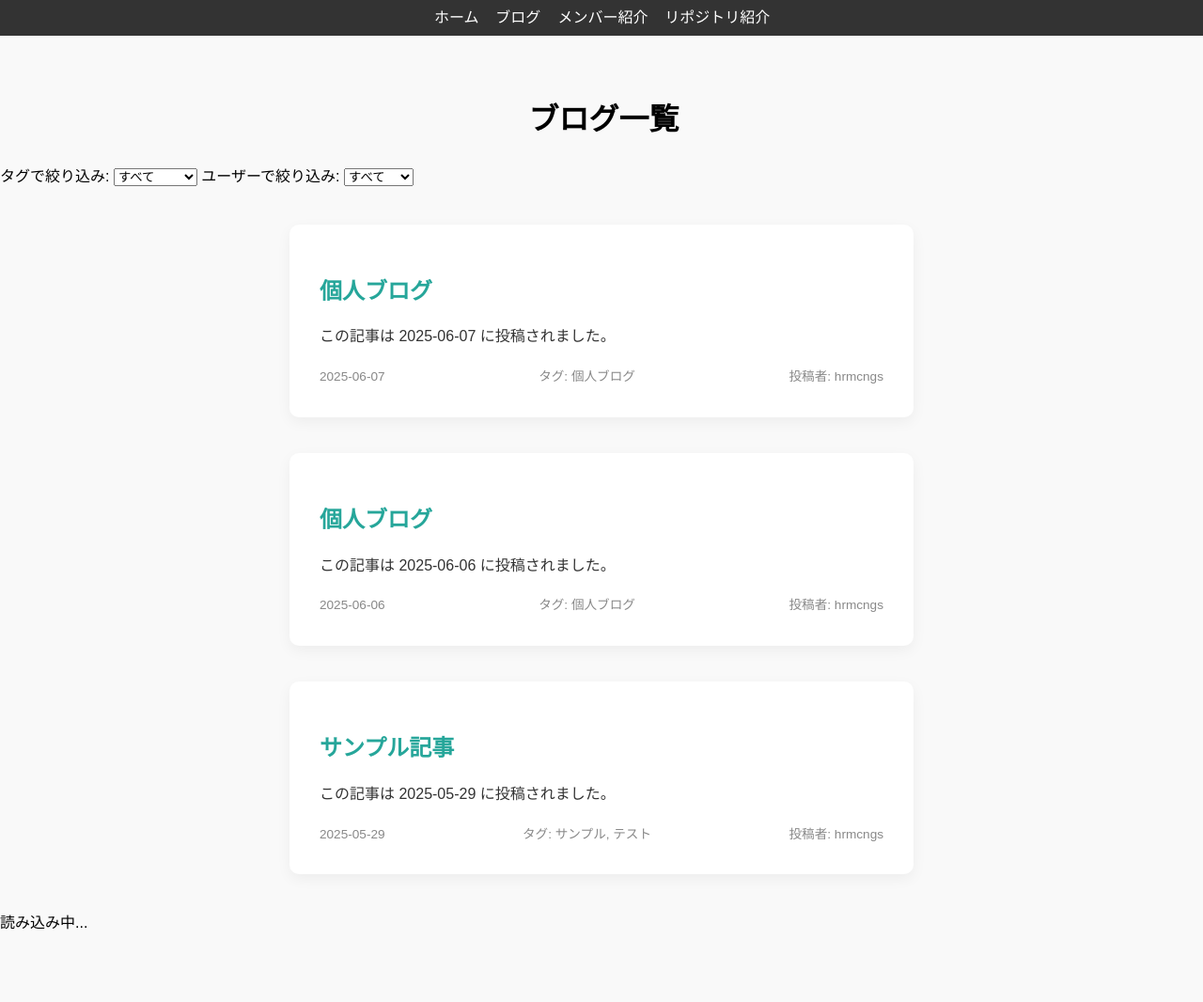
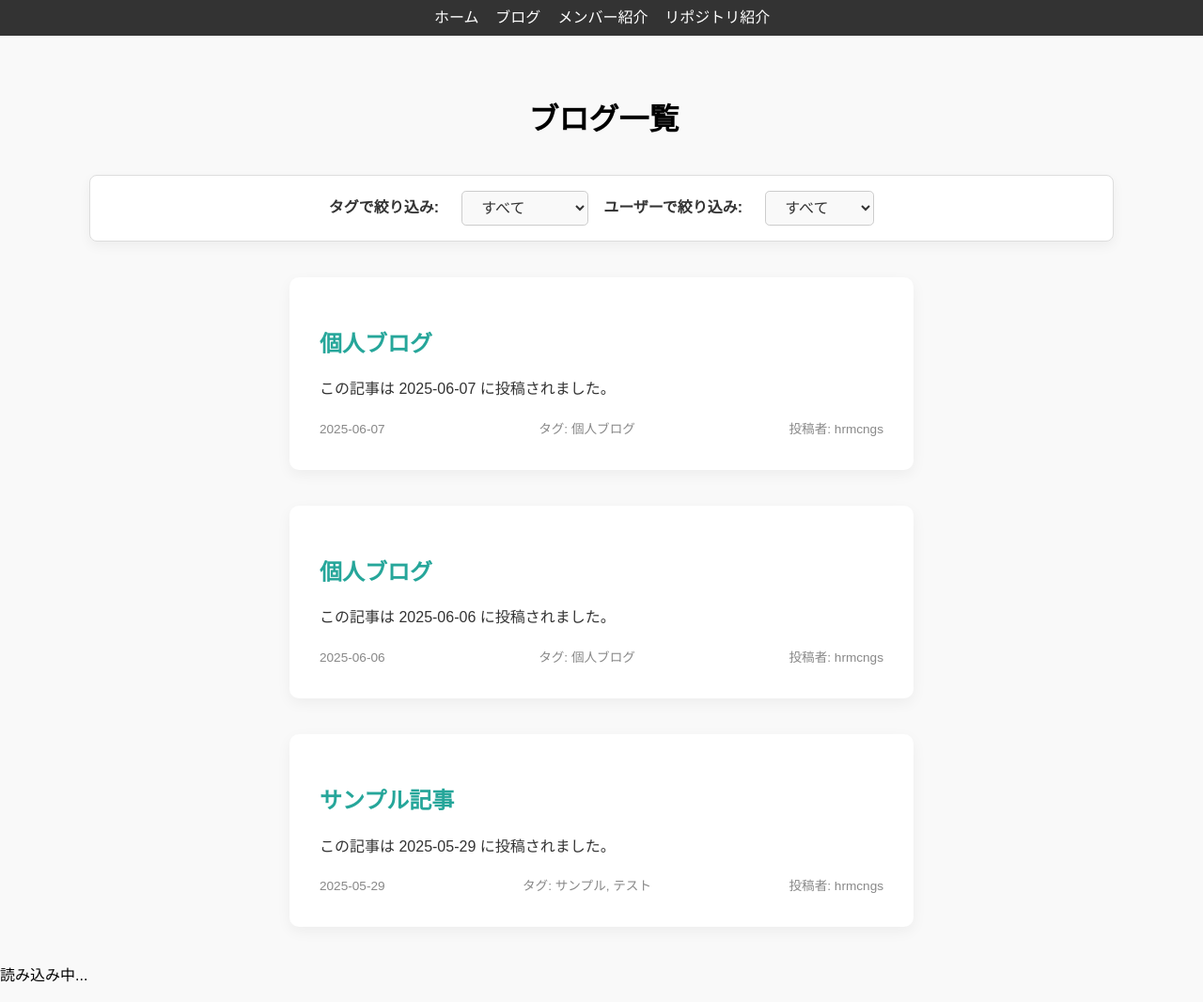
Before and after one commit to Drowse-Lab/Drowse-Lab, a Jekyll site: the page built from blog.html, in a window 1280 px wide. Shown: the whole page at 94% size. Built offline with Jekyll 4.4.1, drawn with Linux system fonts in a browser that asks for light colours; before the commit the page ends 1010 px from its top, so only the background shows below that.

Commit message:
Update styles.css

```diff
--- a/assets/css/styles.css
+++ b/assets/css/styles.css
@@ -301,3 +301,40 @@ h1 {
     width: 50%;
   }
 }
+
+.filters {
+  display: flex;
+  flex-wrap: wrap;
+  justify-content: center;
+  align-items: center;
+  gap: 1em;
+  padding: 1em 2em;
+  margin: 2em auto;
+  background-color: #ffffff;
+  border: 1px solid #ddd;
+  border-radius: 0.5em;
+  box-shadow: 0 0.3em 0.8em rgba(0, 0, 0, 0.05);
+  max-width: 80%;
+}
+
+.filters label {
+  font-weight: bold;
+  margin-right: 0.5em;
+  color: #333;
+}
+
+.filters select {
+  padding: 0.5em 1em;
+  border: 1px solid #ccc;
+  border-radius: 0.3em;
+  background-color: #f9f9f9;
+  font-size: 1em;
+  color: #333;
+  cursor: pointer;
+  transition: border 0.3s, box-shadow 0.3s;
+}
+
+.filters select:hover {
+  border-color: #009688;
+  box-shadow: 0 0 0.3em rgba(0, 150, 136, 0.2);
+}
```
